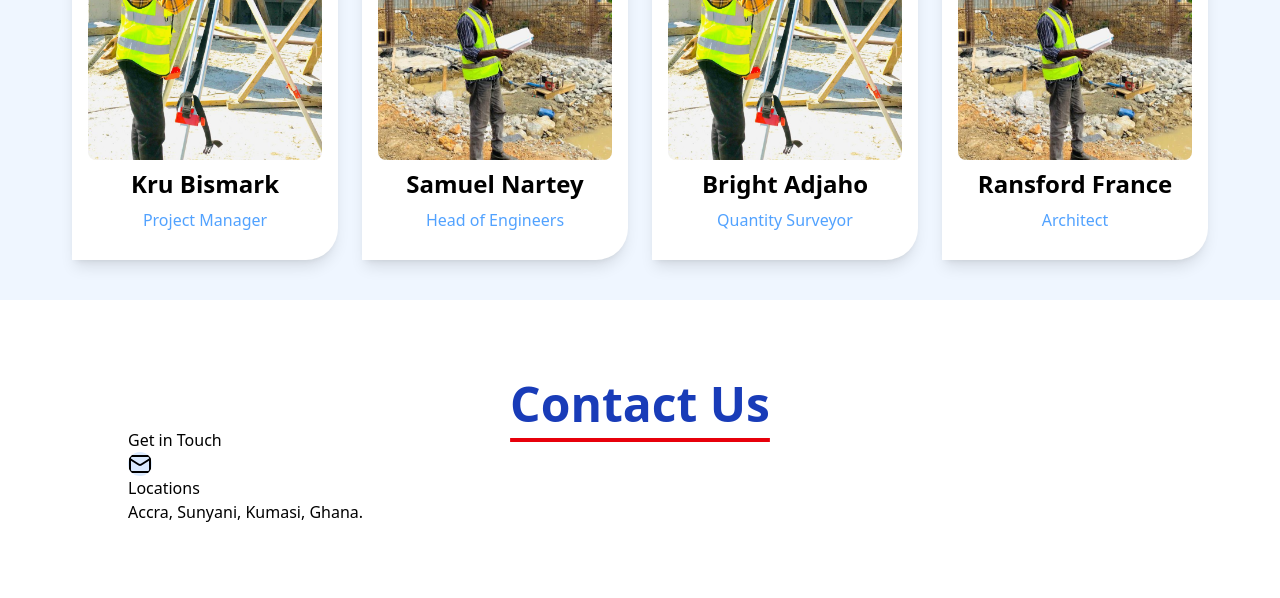
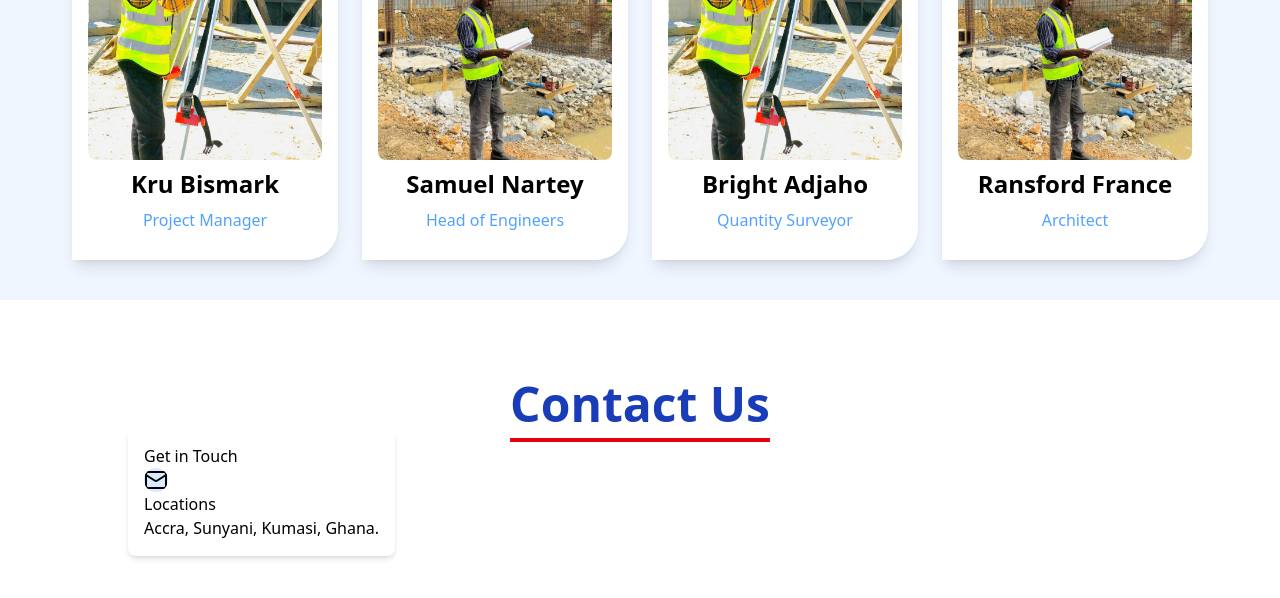
Before and after one commit to Obayaa/construction_website, a React (Vite) app: page / in a window 1280 px wide. Shown: the part 4060-4658 px from the top of the page. Built offline with nearby package versions, Linux system fonts and the light colour scheme.

Commit message:
feat: restructure Contact component layout for improved readability and organization

```diff
--- a/src/components/Contact.jsx
+++ b/src/components/Contact.jsx
@@ -1,20 +1,24 @@
 import { Mail } from "lucide-react";
 import Section_Title from "./Section_Title";
+// import { flyer } from '../assets/flyer.jpeg'
 
 export default function Contact() {
     return (
 
         <div className="max-w-5xl mx-auto">
             <Section_Title title={"Contact Us"} />
-            <div className="">
-                <p>Get in Touch</p>
-                <div>
-                    <Mail width={24} height={24} className=" bg-blue-100 rounded-full" />
+            <div>
+                <div className="bg-white shadow-md size-fit p-4 rounded-lg ">
+                    <p>Get in Touch</p>
                     <div>
-                        <h1>Locations</h1>
-                        <p>Accra, Sunyani, Kumasi, Ghana.</p>
+                        <Mail size={24} className="bg-blue-100 rounded-full" />
+                        <div>
+                            <h1>Locations</h1>
+                            <p>Accra, Sunyani, Kumasi, Ghana.</p>
+                        </div>
                     </div>
                 </div>
+                {/* <img src={flyer} alt="" /> */}
             </div>
         </div>
     )
```
